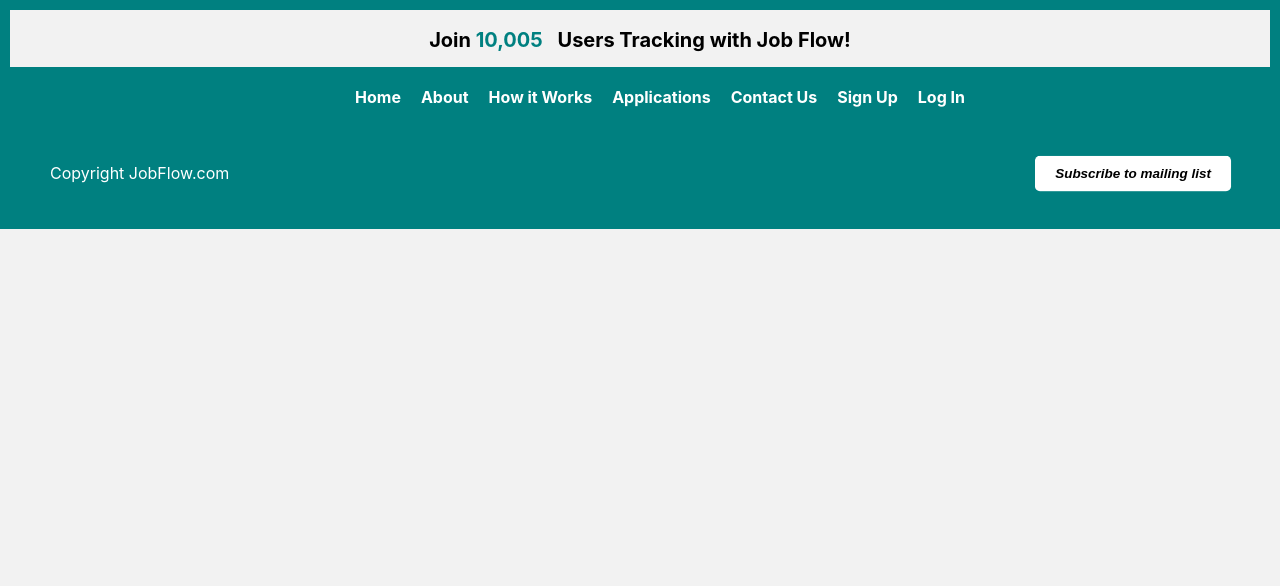
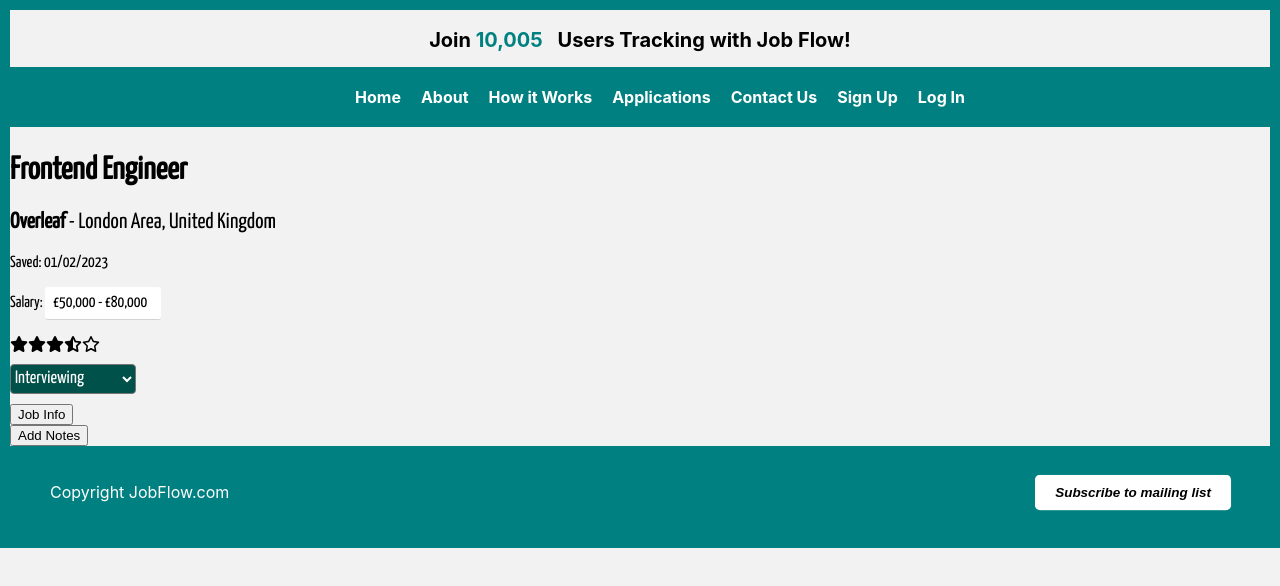
Before and after one commit to irina-sheveliova/CFG-Job-tracker, a React (Create React App) app in the folder client/: page /Applications/1 in a window 1280 px wide. Shown: the top 586 px of the page. Built offline with nearby package versions, Linux system fonts and the light colour scheme; a web font is replaced by a local one.

Commit message:
initial stages of job details page

```diff
--- a/client/src/App.js
+++ b/client/src/App.js
@@ -12,6 +12,8 @@ import Applications from "./components/Applications/appdetails";
 import Counter from "./components/Counter/counter";
 import HowitWorks from "./components/HowitWorks/Howitworks";
 import Login from "./components/Login/Login";
+import JobDetails from "./components/JobApplicationDetails/JobDetails";
+import JobDetailsPage from "./pages/JobDetailsPage";
 
 function App() {
   return (
@@ -32,7 +34,7 @@ function App() {
           <Route path="/Applications" element={<Applications />} />
           <Route path="/HowitWorks" element={<HowitWorks />} />
           <Route path="/login" element={<Login />} />
-
+          <Route path="/Applications/:id" element={<JobDetailsPage />} />
         </Routes>
         <div className="footer">
           <p className="footer-text" style={{ marginLeft: "20px" }}>
--- a/client/src/components/Homepage/homepage.js
+++ b/client/src/components/Homepage/homepage.js
@@ -3,7 +3,7 @@ import { Routes, Route } from "react-router-dom";
 import About from "../About/About";
 import RegistrationPage from "../Registration/Registration";
 import ContactUs from "../Contact/ContactUs";
-import Landpge from "../../Landpge.png";
+import Landpge from "../../Landpge.jpg";
 import "./homepage.css";
 import "@fortawesome/fontawesome-free/css/all.min.css";
 import "@fortawesome/fontawesome-free/js/all.min.js";
@@ -18,19 +18,14 @@ function HomePage() {
     }
   }, [count]);
 
-  const [boxState, setBoxState] = useState([
-    false,
-    false,
-    false,
-    false,
-    false,
-  ]);
+  const [boxState, setBoxState] = useState([false, false, false, false, false]);
 
   const toggleBox = (index) => {
-    const newBoxState = boxState.map((state, i) => i === index ? !state : false);
+    const newBoxState = boxState.map((state, i) =>
+      i === index ? !state : false
+    );
     setBoxState(newBoxState);
   };
-
 
   return (
     <div>
@@ -50,14 +45,10 @@ function HomePage() {
               <i className="fas fa-briefcase"></i>
               <h2 className="box-title">Job Applications</h2>
             </div>
-            <div
-              className={
-                boxState[0] ? "box-content show" : "box-content"
-              }
-            >
+            <div className={boxState[0] ? "box-content show" : "box-content"}>
               <p>
-                Keep track of all your job applications in one place and stay
-                on top of your job search.{" "}
+                Keep track of all your job applications in one place and stay on
+                top of your job search.{" "}
               </p>
             </div>
           </div>
@@ -66,11 +57,7 @@ function HomePage() {
               <i className="fas fa-clipboard-list"></i>
               <h2 className="box-title">To-Do List (Coming Soon)</h2>
             </div>
-            <div
-              className={
-                boxState[1] ? "box-content show" : "box-content"
-              }
-            >
+            <div className={boxState[1] ? "box-content show" : "box-content"}>
               <p>
                 Stay organized with a to-do list that helps you keep track of
                 everything you need to do to land your next job.{" "}
@@ -82,17 +69,14 @@ function HomePage() {
               <i className="fas fa-check-square"></i>
               <h2 className="box-title"> Interview Prep (Coming Soon) </h2>
             </div>
-            <div
-              className={
-                boxState[2] ? "box-content show" : "box-content"
-              }
-            >
+            <div className={boxState[2] ? "box-content show" : "box-content"}>
               <p>
                 "Preparing for an interview? Our comprehensive interview prep
                 resources will help you ace your next job interview. From common
                 questions to tips and tricks for acing the interview, our
                 community has everything you need to land your dream job. Join
-                now and start preparing for success.</p>{" "}
+                now and start preparing for success.
+              </p>{" "}
             </div>
           </div>
           <div className="expandable-box" onClick={() => toggleBox(3)}>
@@ -100,11 +84,7 @@ function HomePage() {
               <i className="fas fa-graduation-cap"></i>
               <h2 className="box-title">Education (Coming Soon)</h2>
             </div>
-            <div
-              className={
-                boxState[3] ? "box-content show" : "box-content"
-              }
-            >
+            <div className={boxState[3] ? "box-content show" : "box-content"}>
               <p>
                 Get ahead in your career with our education resources. From
                 online courses to industry-specific certifications, we provide
@@ -119,11 +99,7 @@ function HomePage() {
               <i className="fas fa-users"></i>
               <h2 className="box-title"> Networking (Coming Soon) </h2>
             </div>
-            <div
-              className={
-                boxState[4] ? "box-content show" : "box-content"
-              }
-            >
+            <div className={boxState[4] ? "box-content show" : "box-content"}>
               <p>
                 Join our job community and expand your professional network!
                 Connect with like-minded individuals and discover new
--- /dev/null
+++ b/client/src/components/JobApplicationDetails/JobDetails.css
@@ -0,0 +1,51 @@
+select {
+    background-color: #005149;
+    color: #fff;
+    font-family: 'Yanone Kaffeesatz', sans-serif;
+    border-radius: 4px;
+    box-sizing: border-box;
+    margin: 0;
+    padding: 0;
+    font-size: 18px;
+    line-height: 1.5715;
+    list-style: none;
+    position: relative;
+    display: inline-block;
+    cursor: pointer;
+    margin-bottom: 10px;
+    height: 30px;
+    width: 10%;
+};
+
+select:not(:focus) {
+    background-color: yellow;
+    color: #000;
+    border: none;
+    outline: none;
+    cursor: pointer;
+}
+ h2 {
+    font-size: 32px;
+    font-weight: 600;
+ }
+
+h3{
+    font-size: 22px;
+    font-weight: 400;
+}
+select:focus {
+    background-color: #eee;
+    color: #000;
+    border: none;
+    outline: none;
+    cursor: pointer;
+}
+
+.status {
+ margin-top: 10px;
+
+}
+
+.details-page {
+    font-family: 'Yanone Kaffeesatz', sans-serif;
+}
--- /dev/null
+++ b/client/src/components/JobApplicationDetails/JobDetails.jsx
@@ -0,0 +1,119 @@
+import React from "react";
+import { useState } from "react";
+import { useParams } from "react-router-dom";
+import StarRating from "./StarRating";
+import "./JobDetails.css";
+
+// user profile details should be added too
+
+const JobDetails = ({
+  position,
+  company,
+  location,
+  dateSaved,
+  salary,
+  status,
+  rating,
+  jobNotes,
+}) => {
+  const params = useParams();
+  const [selectedStatus, setSelectedStatus] = useState(status);
+  const [salaryValue, setSalaryValue] = useState(salary);
+  const [showNotes, setShowNotes] = useState(false);
+  const [showJobInfo, setShowJobInfo] = useState(false);
+  const [notes, setNotes] = useState("");
+  const [editable, setEditable] = useState(false);
+  const [jobnotes, setJobNotes] = useState(jobNotes);
+
+  const handleChange = (event) => {
+    setSelectedStatus(event.target.value);
+  };
+
+  const handleSalaryChange = (event) => {
+    setSalaryValue(event.target.value);
+  };
+
+  const handleNotesClick = () => {
+    setShowNotes(!showNotes);
+  };
+
+  const handleNotesChange = (event) => {
+    setNotes(event.target.value);
+  };
+
+  const jobNotesChange = (event) => {
+    setJobNotes(event.target.value);
+  };
+
+  const handleEditableClick = () => {
+    setEditable(!editable);
+  };
+
+  return (
+    <div className="details-page">
+      <h2>{position}</h2>
+      <h3>
+        <b>{company}</b> <span>- {location}</span>
+      </h3>
+      <p>Saved: {dateSaved}</p>
+      <p>
+        Salary:{" "}
+        <input
+          type="text"
+          value={salaryValue}
+          style={{
+            border: "none",
+            borderBottom: "1px solid lightgray",
+            outline: "none",
+            cursor: "pointer",
+            width: "100px",
+          }}
+          onClick={(e) => (e.target.style.border = "1px solid gold")}
+          onBlur={(e) => (e.target.style.border = "none")}
+          onChange={handleSalaryChange}
+        />
+      </p>
+      <div className="star-rating">
+        <StarRating rating={rating} />
+      </div>
+      <div className="status">
+        <select value={selectedStatus} onChange={handleChange}>
+          <option value="applied">Applied</option>
+          <option value="interviewing">Interviewing</option>
+          <option value="offered">Offered</option>
+          <option value="rejected">Rejected</option>
+        </select>
+      </div>
+      <button onClick={() => setShowJobInfo(!showJobInfo)}>Job Info</button>
+      {showJobInfo && (
+        <>
+          <p>
+            {editable ? (
+              <textarea
+                value={jobNotes}
+                onChange={jobNotesChange}
+                style={{ border: "1px solid black", margin: "0 5px" }}
+              />
+            ) : (
+              <span style={{ margin: "0 5px" }}>{jobNotes}</span>
+            )}
+          </p>
+          <button onClick={handleEditableClick}>
+            {editable ? "Save" : "Edit job info"}
+          </button>
+        </>
+      )}
+      <br />
+      <button onClick={handleNotesClick}>
+        {showNotes ? "Hide Notes" : "Add Notes"}
+      </button>
+      {showNotes && (
+        <div>
+          <textarea value={notes} onChange={handleNotesChange} />
+        </div>
+      )}
+    </div>
+  );
+};
+
+export default JobDetails;
--- /dev/null
+++ b/client/src/components/JobApplicationDetails/StarRating.jsx
@@ -0,0 +1,17 @@
+const StarRating = ({ rating }) => {
+  const stars = [];
+
+  for (let i = 1; i <= 5; i++) {
+    if (i <= rating) {
+      stars.push(<i key={i} className="fas fa-star"></i>);
+    } else if (i === Math.ceil(rating) && rating % 1 !== 0) {
+      stars.push(<i key={i} className="fas fa-star-half-alt"></i>);
+    } else {
+      stars.push(<i key={i} className="far fa-star"></i>);
+    }
+  }
+
+  return <div>{stars}</div>;
+};
+
+export default StarRating;
--- /dev/null
+++ b/client/src/pages/JobDetailsPage.jsx
@@ -0,0 +1,17 @@
+import React from "react";
+import JobDetails from "../components/JobApplicationDetails/JobDetails.jsx";
+
+export default function JobDetailsPage() {
+  return (
+    <JobDetails
+      position="Frontend Engineer"
+      company="Overleaf"
+      location="London Area, United Kingdom"
+      dateSaved="01/02/2023"
+      salary="£50,000 - £80,000"
+      status="interviewing"
+      rating={3.5}
+      jobNotes="This is a sample note about a job. Lorem ipsum dolor sit amet, consectetur adipiscing elit. Nulla euismod, nisl vitae aliquam ultricies, nunc nisl aliquet nunc, vitae aliquam nisl nisl nec nisl."
+    />
+  );
+}
```
